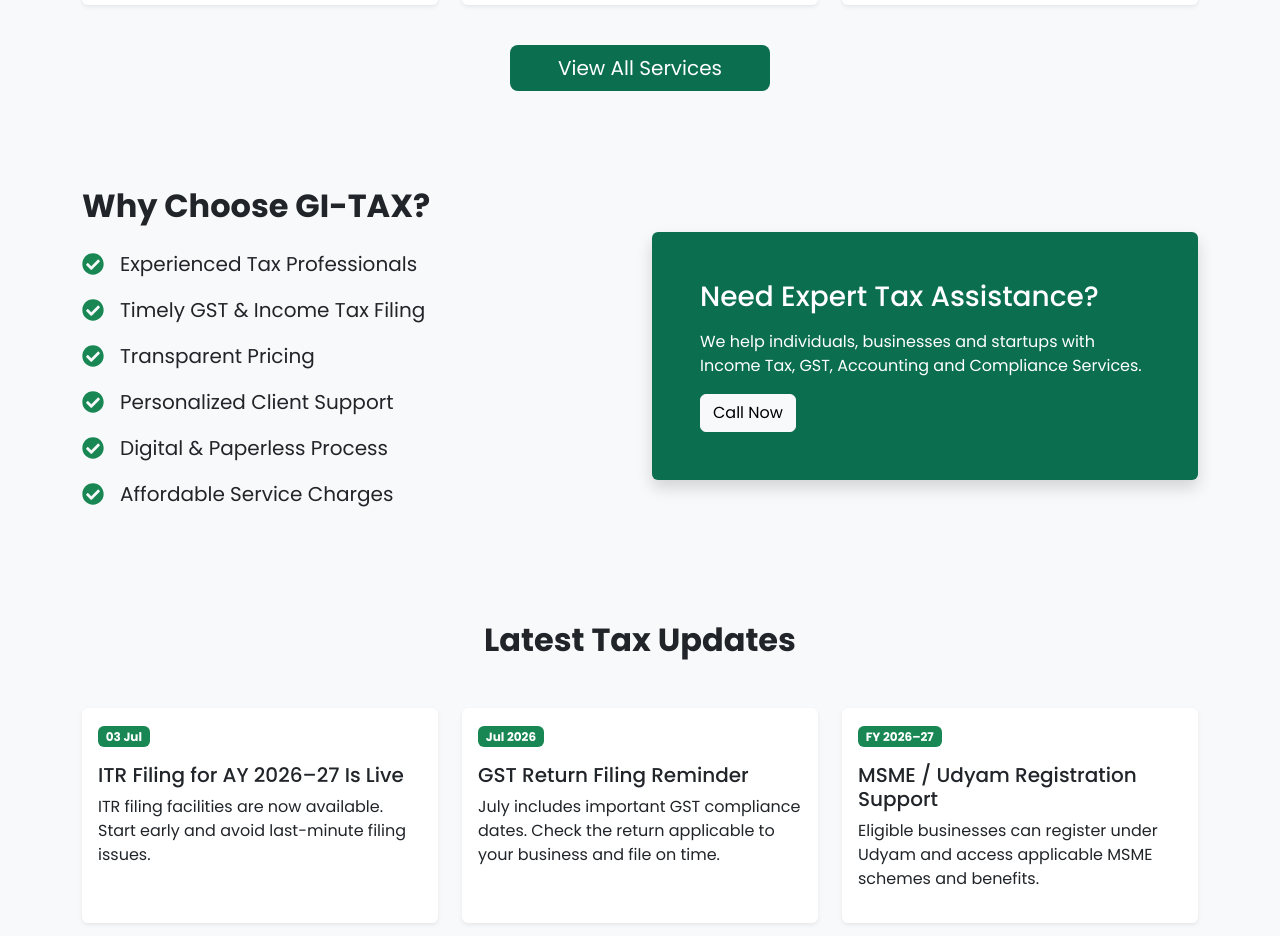
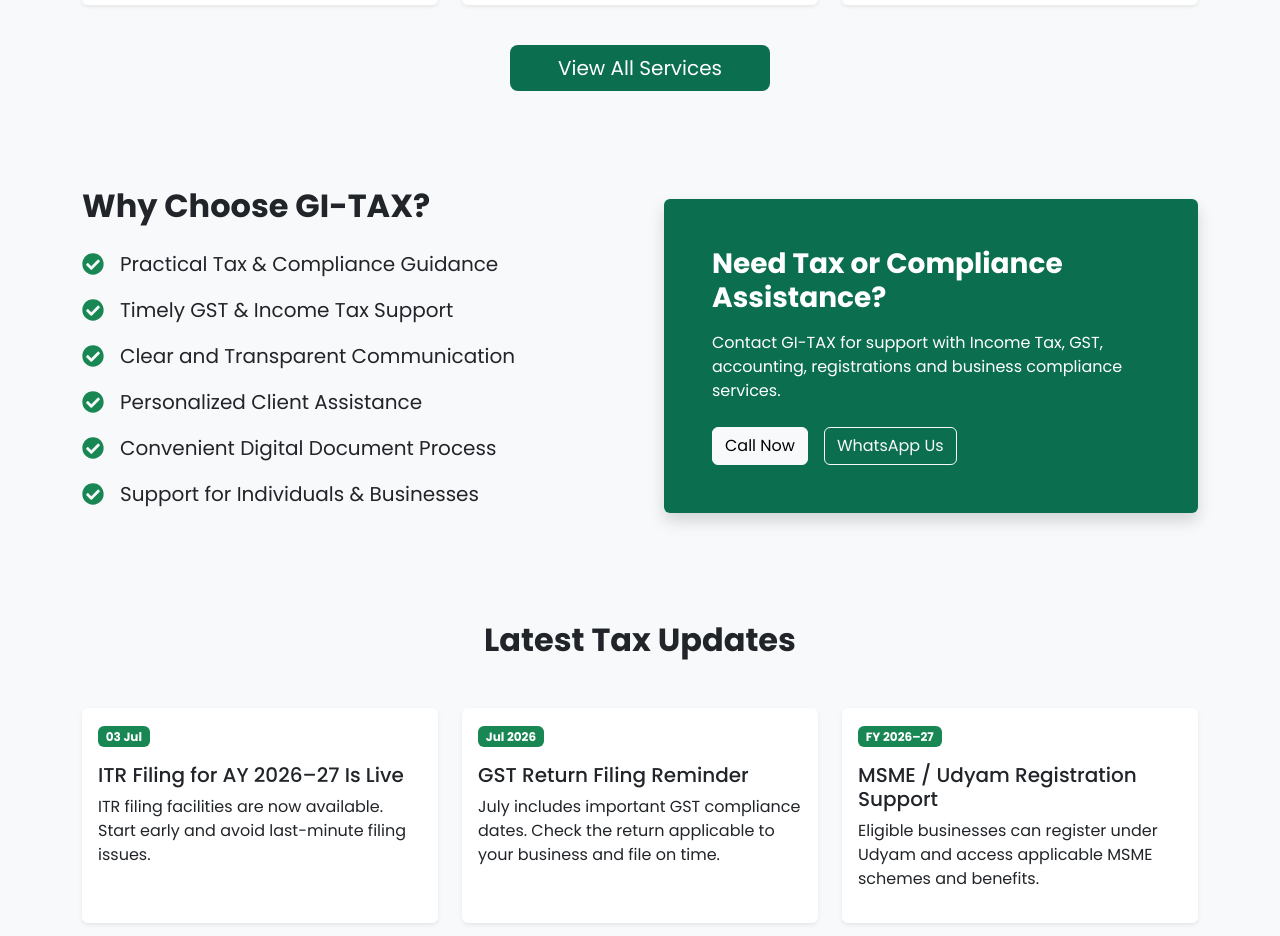
Before and after one commit to GITAX-CONS/gitax-cons.github.io, a React (Vite) app: page / in a window 1280 px wide. Shown: the part 2260-3196 px from the top of the page. Built offline with nearby package versions, Linux system fonts and the light colour scheme.

Commit message:
Improve Why Choose GI-TAX section

```diff
--- a/src/components/WhyChoose.jsx
+++ b/src/components/WhyChoose.jsx
@@ -1,20 +1,19 @@
 import { FaCheckCircle } from "react-icons/fa";
 
 const features = [
-  "Experienced Tax Professionals",
-  "Timely GST & Income Tax Filing",
-  "Transparent Pricing",
-  "Personalized Client Support",
-  "Digital & Paperless Process",
-  "Affordable Service Charges",
+  "Practical Tax & Compliance Guidance",
+  "Timely GST & Income Tax Support",
+  "Clear and Transparent Communication",
+  "Personalized Client Assistance",
+  "Convenient Digital Document Process",
+  "Support for Individuals & Businesses",
 ];
 
 function WhyChoose() {
   return (
     <section className="py-5" style={{ background: "#f8f9fa" }}>
       <div className="container">
-        <div className="row align-items-center">
-
+        <div className="row align-items-center g-5">
           <div className="col-lg-6">
             <h2 className="fw-bold mb-4">
               Why Choose GI-TAX?
@@ -26,10 +25,13 @@
                 className="d-flex align-items-center mb-3"
               >
                 <FaCheckCircle
-                  className="text-success me-3"
+                  className="text-success me-3 flex-shrink-0"
                   size={22}
                 />
-                <span className="fs-5">{feature}</span>
+
+                <span className="fs-5">
+                  {feature}
+                </span>
               </div>
             ))}
           </div>
@@ -42,22 +44,35 @@
                 color: "white",
               }}
             >
-              <h3>Need Expert Tax Assistance?</h3>
+              <h3 className="fw-bold">
+                Need Tax or Compliance Assistance?
+              </h3>
 
-              <p className="mt-3">
-                We help individuals, businesses and startups with
-                Income Tax, GST, Accounting and Compliance Services.
+              <p className="mt-3 mb-4">
+                Contact GI-TAX for support with Income Tax,
+                GST, accounting, registrations and business
+                compliance services.
               </p>
 
+              <div className="d-flex flex-wrap gap-3">
                 <a
                   href="tel:+919074018257"
                   className="btn btn-light"
                 >
                   Call Now
                 </a>
+
+                <a
+                  href="https://wa.me/919074018257?text=Hello%20GI-TAX%2C%20I%20would%20like%20to%20know%20more%20about%20your%20services."
+                  target="_blank"
+                  rel="noreferrer"
+                  className="btn btn-outline-light"
+                >
+                  WhatsApp Us
+                </a>
               </div>
             </div>
-
+          </div>
         </div>
       </div>
     </section>
```
Lines whose indentation alone changed are shown as unchanged.
